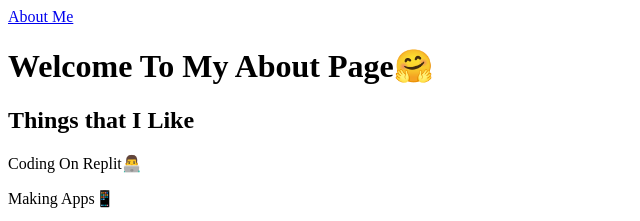
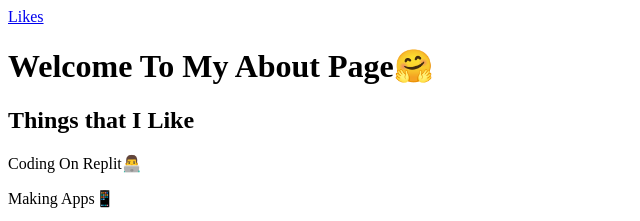
Before and after one commit to caodial/About-me, a plain HTML site: page index.html in a window 1280 px wide. Shown: the top 221 px of the page, 0-640 px from the left. Drawn offline with Linux system fonts and the light colour scheme.

Commit message:
Update index.html
Changed The Code To Go To https://caodial.github.io/likes/ Instead Of https://caodial.github.io/Likes/

```diff
--- a/index.html
+++ b/index.html
@@ -4,7 +4,7 @@
 <head>
   <meta charset="utf-8">
   <meta name="viewport" content="width=device-width">
-  <a href="https://caodial.github.io/Likes/">About Me</a>
+  <a href="https://caodial.github.io/likes/">Likes</a>
 
   <title>About Page 🤗</title>
   <h1> Welcome To My About Page🤗</h1>
```
